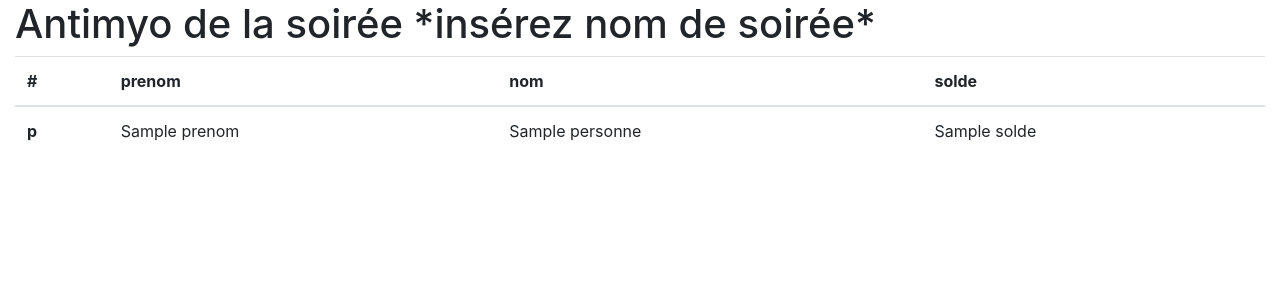
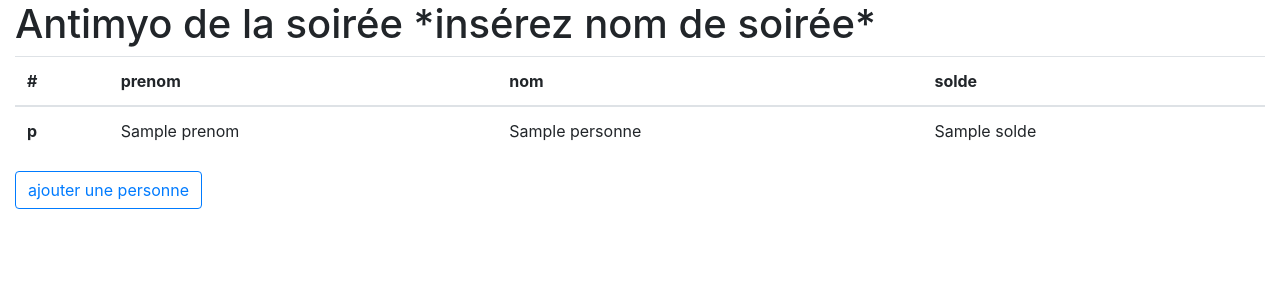
Before and after one commit to TimDel44/SymfonyAnTimYo, a Symfony app: template templates/accueil/index.html.twig in a window 1280 px wide. Shown: the top 300 px of the page. Run offline with Twig, Linux system fonts and the light colour scheme; the template is opened without the code that fills it: most values are stand-ins (such as "Sample title", 1, 10 or a date in 2020); some libraries are stand-ins or nearby versions.

Commit message:
ajout d'un bouton

```diff
--- a/templates/accueil/index.html.twig
+++ b/templates/accueil/index.html.twig
@@ -38,5 +38,5 @@
         {% endfor %}
         </tbody>
     </table>
-
+    <button type="button" class="btn btn-outline-primary">ajouter une personne</button>
 {% endblock %}
```
